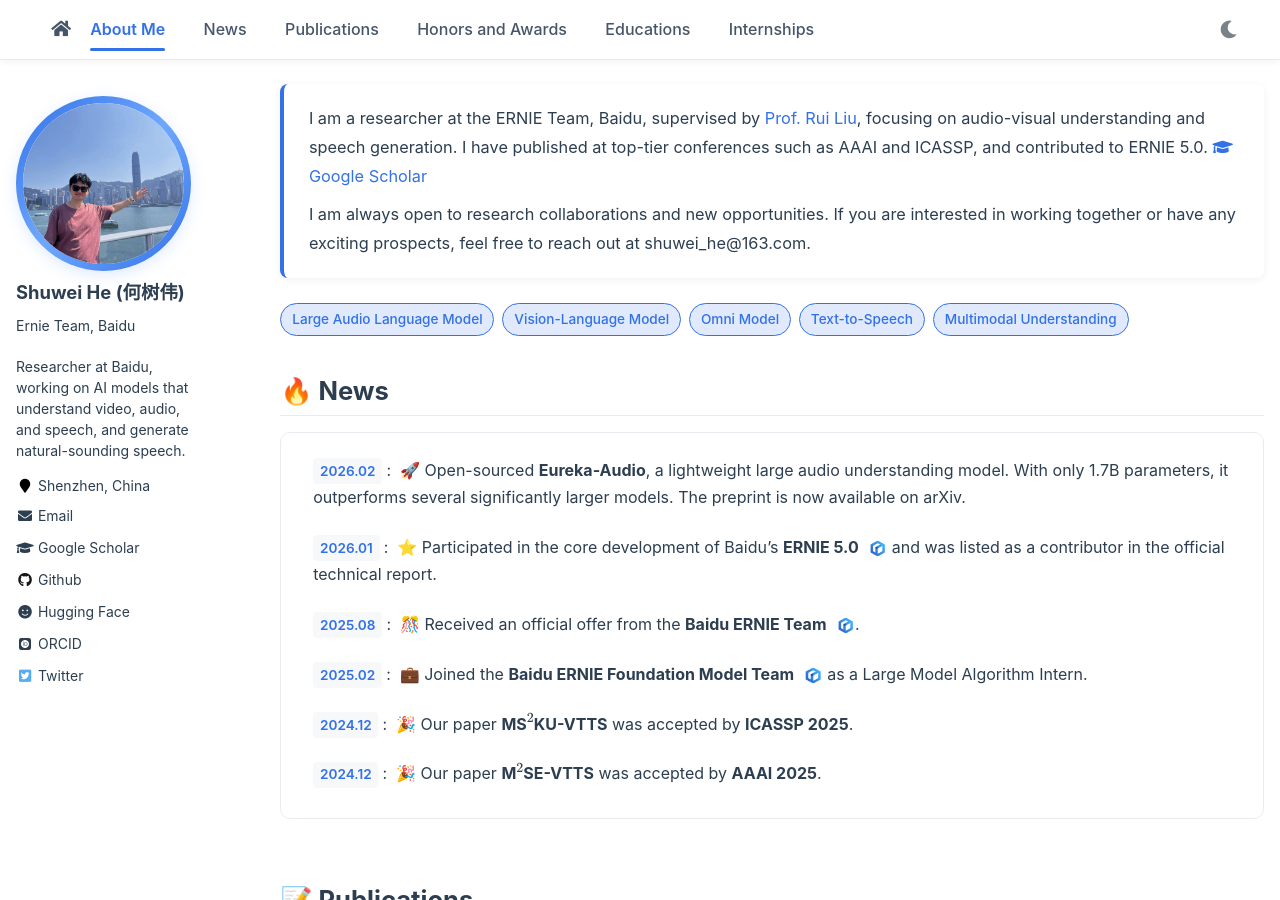
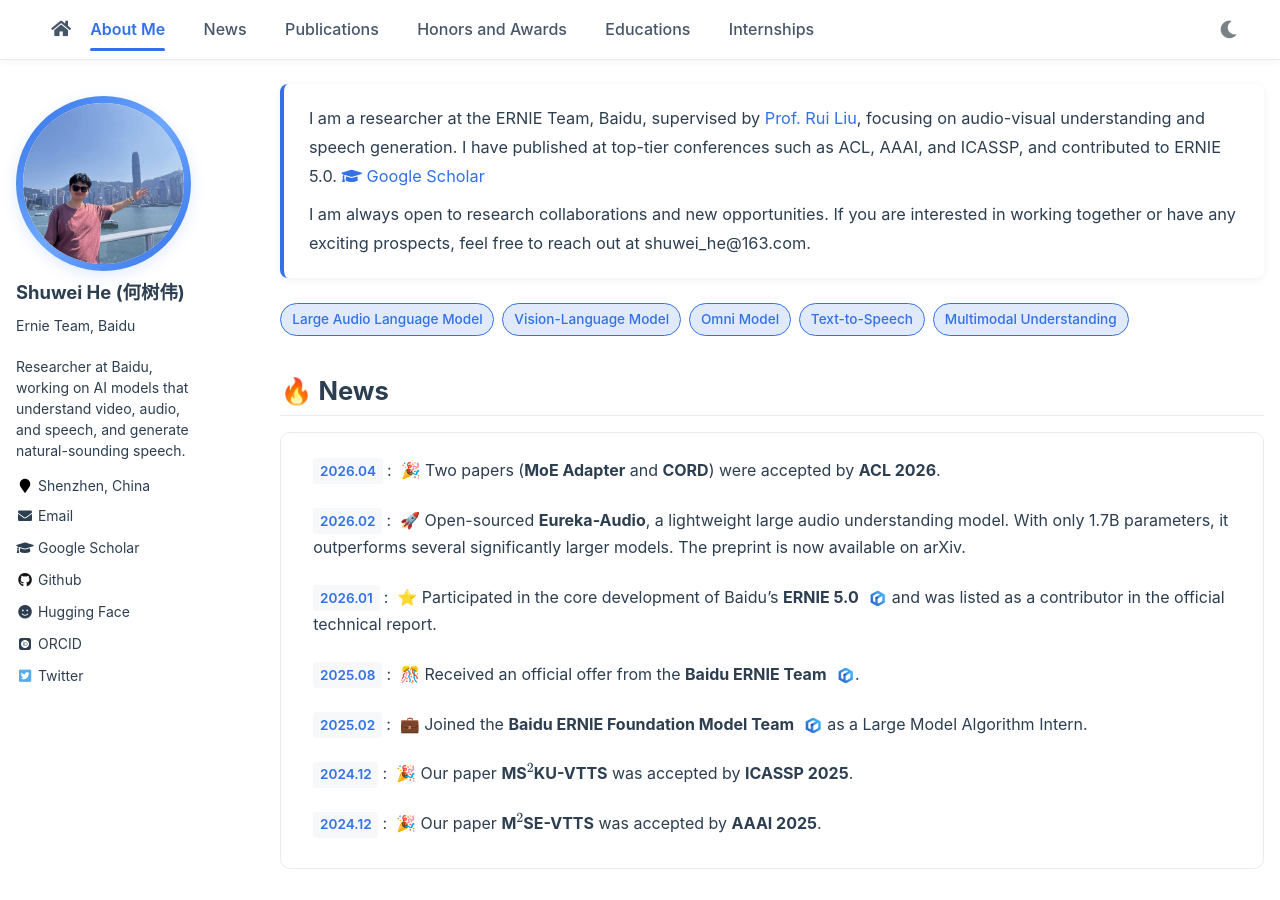
Before and after one commit to he-shuwei/he-shuwei.github.io, a Jekyll site: the page built from _pages/about.md, in a window 1280 px wide and 900 px high. Built offline with Jekyll 4.4.1, drawn with Linux system fonts in a browser that asks for light colours; comment, search, counter and statistics services are not loaded; some of the changed text lies outside the part shown.

Commit message:
Update MoE Adapter and CORD to ACL 2026

```diff
--- a/_includes/head/custom.html
+++ b/_includes/head/custom.html
@@ -4,8 +4,8 @@
 <link rel="manifest" href="images/site.webmanifest">
 
 <meta name="theme-color" content="#ffffff" id="theme-color-meta">
-<meta name="description" content="Shuwei He (何树伟) - Researcher at Baidu ERNIE Team, supervised by Prof. Rui Liu. Research on Large Audio Language Models, Vision-Language Models, Omni Models, Text-to-Speech, and Multimodal Understanding. Published at AAAI, ICASSP. Contributed to ERNIE 5.0. | 何树伟，百度文心大模型团队研究员，导师刘瑞教授。研究方向：大音频语言模型、视觉语言模型、全模态模型、语音合成、多模态理解。">
-<meta name="keywords" content="Shuwei He, 何树伟, Baidu, ERNIE, Large Audio Language Model, Vision-Language Model, Omni Model, Text-to-Speech, Multimodal Understanding, AAAI, ICASSP">
+<meta name="description" content="Shuwei He (何树伟) - Researcher at Baidu ERNIE Team, supervised by Prof. Rui Liu. Research on Large Audio Language Models, Vision-Language Models, Omni Models, Text-to-Speech, and Multimodal Understanding. Published at ACL, AAAI, ICASSP. Contributed to ERNIE 5.0. | 何树伟，百度文心大模型团队研究员，导师刘瑞教授。研究方向：大音频语言模型、视觉语言模型、全模态模型、语音合成、多模态理解。">
+<meta name="keywords" content="Shuwei He, 何树伟, Baidu, ERNIE, Large Audio Language Model, Vision-Language Model, Omni Model, Text-to-Speech, Multimodal Understanding, ACL, AAAI, ICASSP">
 <meta name="author" content="Shuwei He (何树伟)">
 <link rel="stylesheet" href="assets/css/academicons.css"/>
 
--- a/_pages/about.md
+++ b/_pages/about.md
@@ -13,7 +13,7 @@ redirect_from:
 
 <div class="about-intro" markdown="1">
 
-I am a researcher at the ERNIE Team, Baidu, supervised by [Prof. Rui Liu](https://ttslr.github.io/), focusing on audio-visual understanding and speech generation. I have published at top-tier conferences such as AAAI and ICASSP, and contributed to ERNIE 5.0. <a href='https://scholar.google.com/citations?user=nikCmlkAAAAJ'><i class="fas fa-graduation-cap"></i> Google Scholar</a>
+I am a researcher at the ERNIE Team, Baidu, supervised by [Prof. Rui Liu](https://ttslr.github.io/), focusing on audio-visual understanding and speech generation. I have published at top-tier conferences such as ACL, AAAI, and ICASSP, and contributed to ERNIE 5.0. <a href='https://scholar.google.com/citations?user=nikCmlkAAAAJ'><i class="fas fa-graduation-cap"></i> Google Scholar</a>
 
 I am always open to research collaborations and new opportunities. If you are interested in working together or have any exciting prospects, feel free to reach out at shuwei_he@163.com.
 
@@ -30,6 +30,7 @@ I am always open to research collaborations and new opportunities. If you are in
 
 # 🔥 News
 <div class="news-scroll" markdown="1">
+- *2026.04*: &nbsp;🎉 Two papers (**MoE Adapter** and **CORD**) were accepted by **ACL 2026**.
 - *2026.02*: &nbsp;🚀 Open-sourced **Eureka-Audio**, a lightweight large audio understanding model. With only 1.7B parameters, it outperforms several significantly larger models. The preprint is now available on arXiv.
 - *2026.01*: &nbsp;⭐ Participated in the core development of Baidu's **ERNIE 5.0** <img class="news-icon" src="images/icon-ernie.png" alt="ERNIE"> and was listed as a contributor in the official technical report.
 - *2025.08*: &nbsp;🎊 Received an official offer from the **Baidu ERNIE Team** <img class="news-icon" src="images/icon-ernie.png" alt="ERNIE">.
@@ -59,7 +60,7 @@ Dan Zhang\*, Yishu Lei\*, Jing Hu\*, **Shuwei He**\*, Songhe Deng, Xianlong Luo,
 </div>
 </div>
 
-<div class='paper-box'><div class='paper-box-image'><div><div class="badge">arXiv 2025</div><img src='images/moe-adapter.png' alt="MoE Adapter" width="2700" height="1730" loading="lazy"></div></div>
+<div class='paper-box'><div class='paper-box-image'><div><div class="badge">ACL 2026</div><img src='images/moe-adapter.png' alt="MoE Adapter" width="2700" height="1730" loading="lazy"></div></div>
 <div class='paper-box-text' markdown="1">
 
 [MoE Adapter for Large Audio Language Models: Sparsity, Disentanglement, and Gradient-Conflict-Free](https://arxiv.org/abs/2601.02967)
@@ -87,7 +88,7 @@ Rui Liu<sup>†</sup>, **Shuwei He**, Yifan Hu, Haizhou Li (<sup>†</sup> Corre
 
 <div class="pub-list" markdown="1">
 - <span class="pub-badge">arXiv 2026</span> [ERNIE 5.0 Technical Report](https://arxiv.org/abs/2602.04705), ERNIE Team, Baidu (**Shuwei He** as Core Contributor / **何树伟**为核心参与者)
-- <span class="pub-badge">arXiv 2025</span> [CORD: Bridging the Audio-Text Reasoning Gap via Weighted On-policy Cross-modal Distillation](https://arxiv.org/abs/2601.16547), Jing Hu, Danxiang Zhu, Xianlong Luo, Dan Zhang, **Shuwei He**, Yishu Lei, Haitao Zheng, Shikun Feng, Jingzhou He, Yu Sun, Hua Wu, Haifeng Wang
+- <span class="pub-badge">ACL 2026</span> [CORD: Bridging the Audio-Text Reasoning Gap via Weighted On-policy Cross-modal Distillation](https://arxiv.org/abs/2601.16547), Jing Hu, Danxiang Zhu, Xianlong Luo, Dan Zhang, **Shuwei He**, Yishu Lei, Haitao Zheng, Shikun Feng, Jingzhou He, Yu Sun, Hua Wu, Haifeng Wang
 - <span class="pub-badge">ICASSP 2025</span> <a href="https://arxiv.org/abs/2410.14101">Multi-Source Spatial Knowledge Understanding for Immersive Visual Text-to-Speech</a>, **Shuwei He** (First Author / 第一作者), Rui Liu
 </div>
 
```
